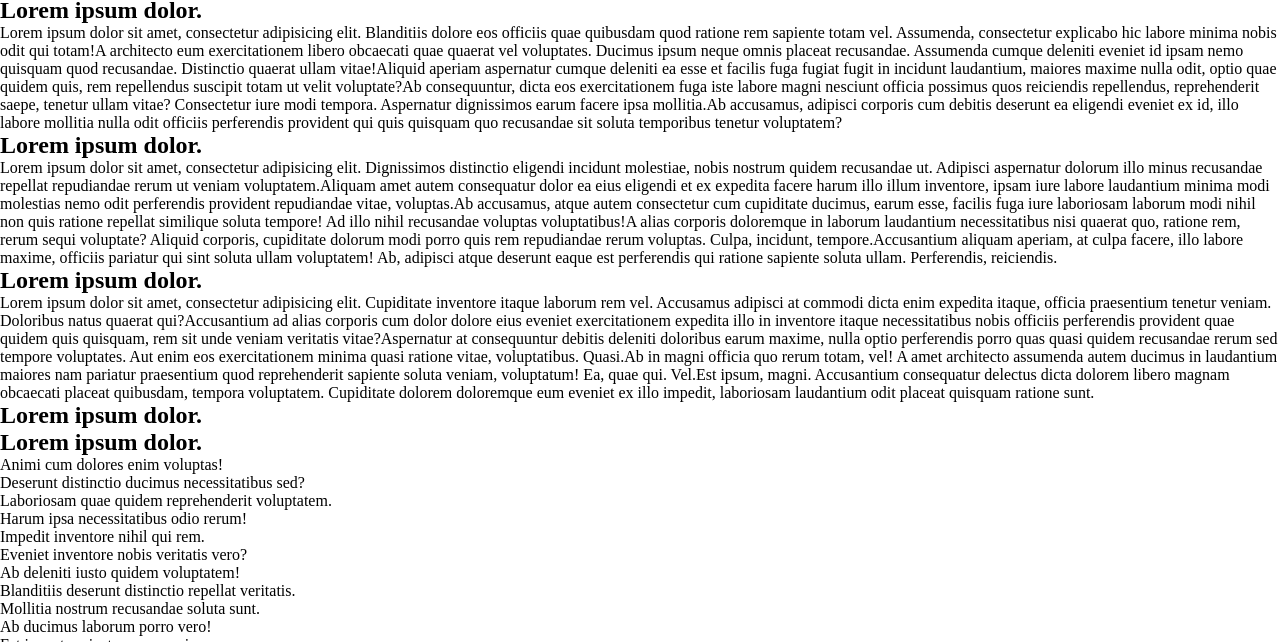
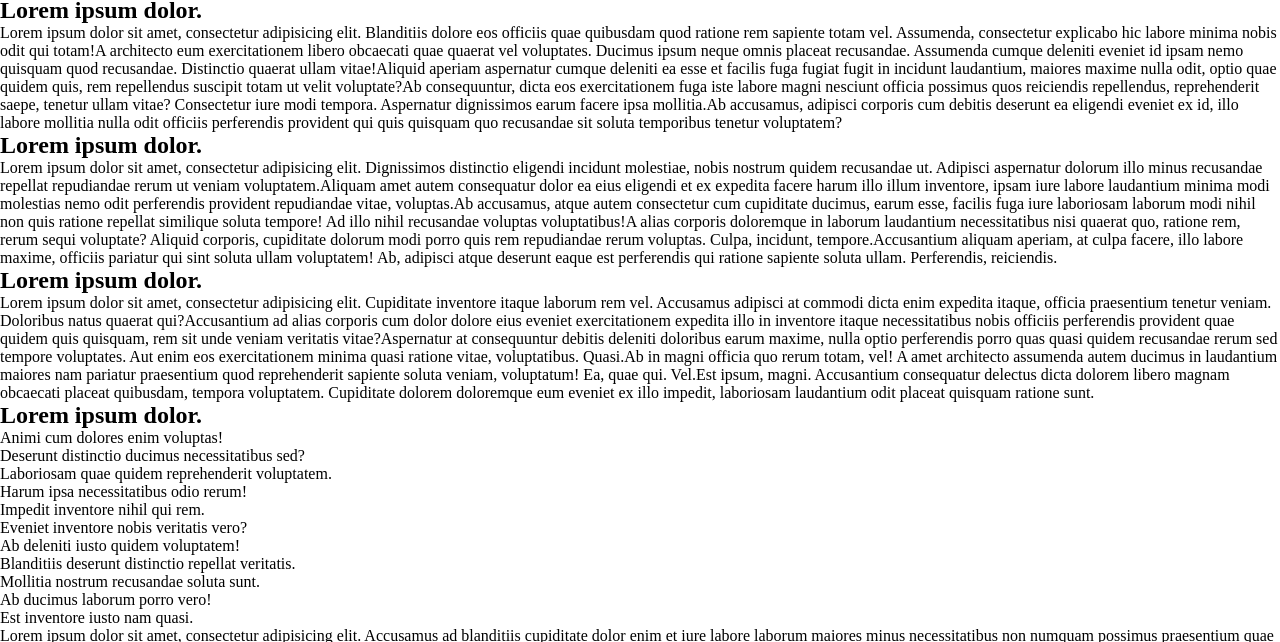
Before and after one commit to TestPolygon/adaptive, a plain HTML site: page index.html in a window 1280 px wide. Shown: the part 94-736 px from the top of the page. Drawn offline with Linux system fonts and the light colour scheme.

Commit message:
Update index.html

```diff
--- a/index.html
+++ b/index.html
@@ -97,7 +97,6 @@
   <p><span>Lorem ipsum dolor sit amet, consectetur adipisicing elit. Cupiditate inventore itaque laborum rem vel. Accusamus adipisci at commodi dicta enim expedita itaque, officia praesentium tenetur veniam. Doloribus natus quaerat qui?</span><span>Accusantium ad alias corporis cum dolor dolore eius eveniet exercitationem expedita illo in inventore itaque necessitatibus nobis officiis perferendis provident quae quidem quis quisquam, rem sit unde veniam veritatis vitae?</span><span>Aspernatur at consequuntur debitis deleniti doloribus earum maxime, nulla optio perferendis porro quas quasi quidem recusandae rerum sed tempore voluptates. Aut enim eos exercitationem minima quasi ratione vitae, voluptatibus. Quasi.</span><span>Ab in magni officia quo rerum totam, vel! A amet architecto assumenda autem ducimus in laudantium maiores nam pariatur praesentium quod reprehenderit sapiente soluta veniam, voluptatum! Ea, quae qui. Vel.</span><span>Est ipsum, magni. Accusantium consequatur delectus dicta dolorem libero magnam obcaecati placeat quibusdam, tempora voluptatem. Cupiditate dolorem doloremque eum eveniet ex illo impedit, laboriosam laudantium odit placeat quisquam ratione sunt.</span>
   </p>
   <h2>Lorem ipsum dolor.</h2>
-  <h2>Lorem ipsum dolor.</h2>
   <p>Animi cum dolores enim voluptas!</p>
   <p>Deserunt distinctio ducimus necessitatibus sed?</p>
   <p>Laboriosam quae quidem reprehenderit voluptatem.</p>
```
